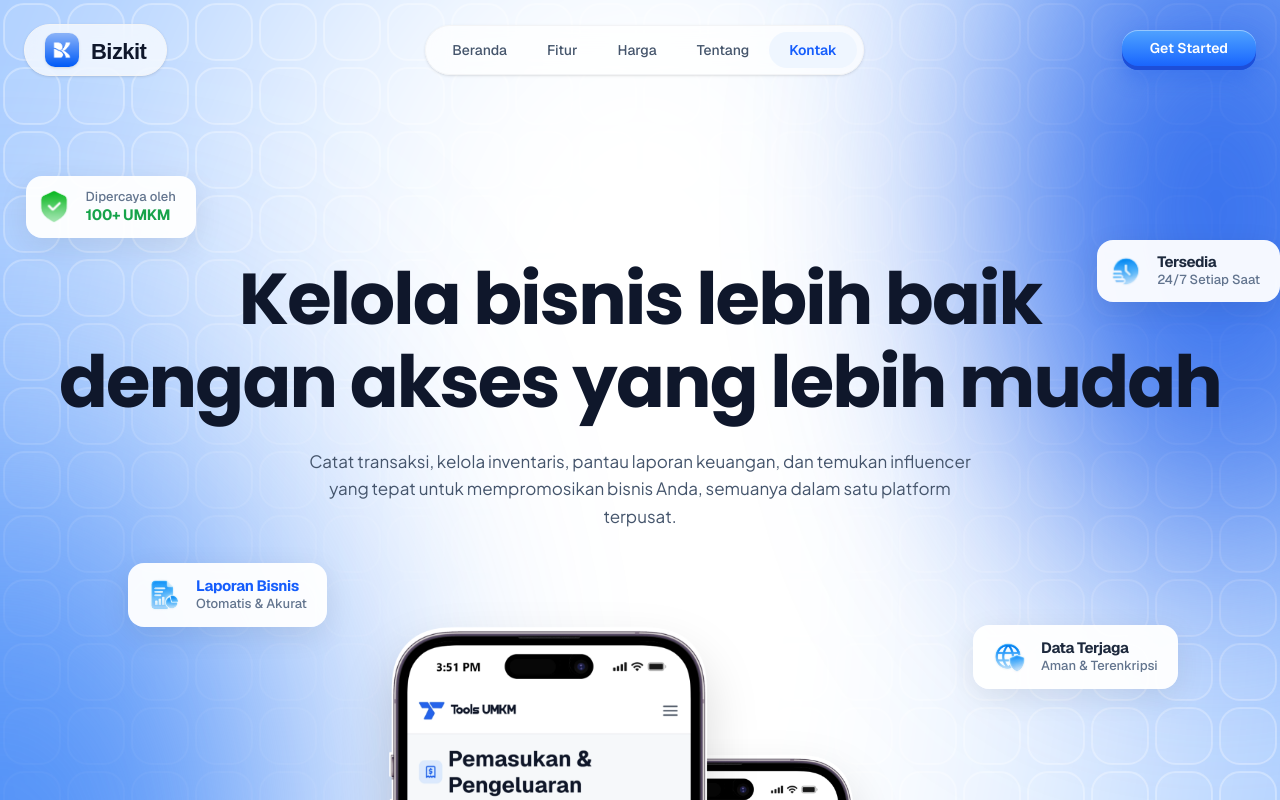
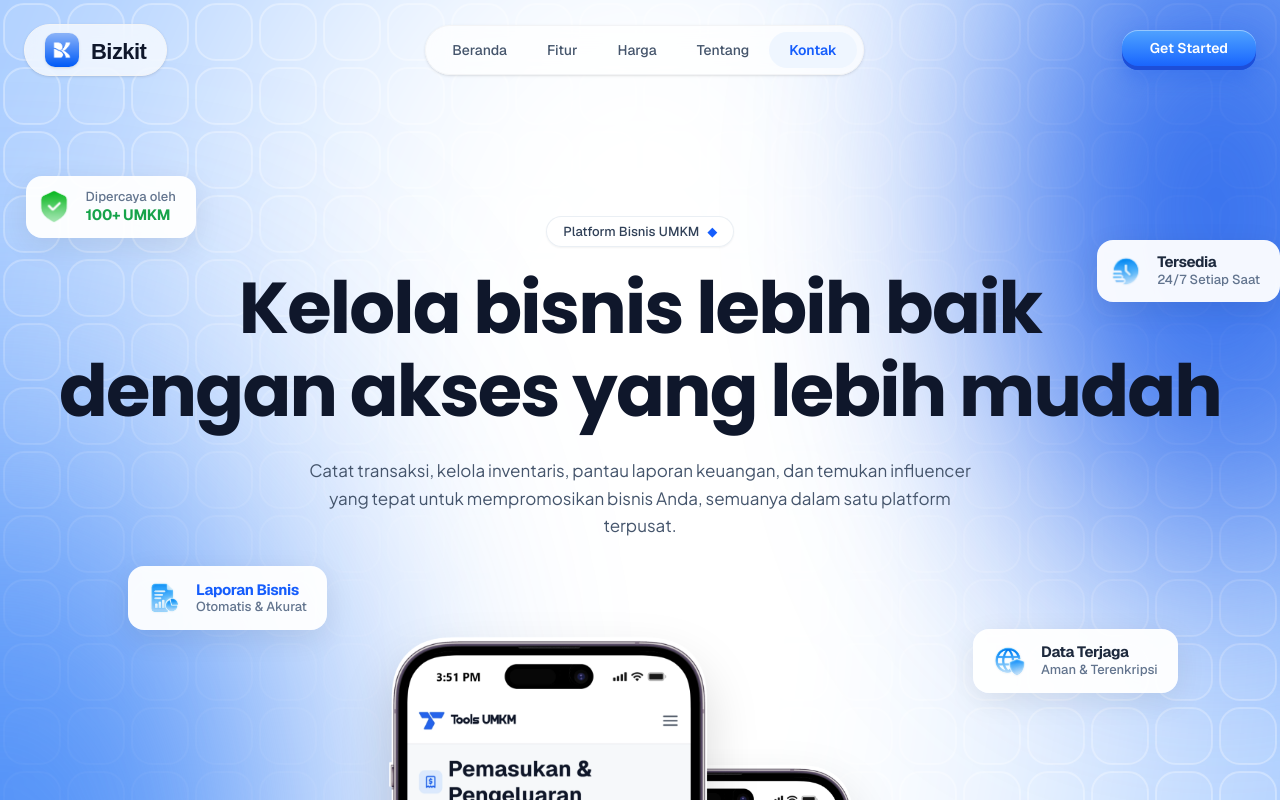
Before and after one commit to Radhyy/bizkit_umkmtools, a Next.js app: page / in a window 1280 px wide. Shown: the top 800 px of the page. Built offline with nearby package versions, Linux system fonts and the light colour scheme.

Commit message:
feat(landing): add modern pill badge with diamond above hero headline

```diff
--- a/src/app/page.tsx
+++ b/src/app/page.tsx
@@ -103,8 +103,14 @@ export default function Home() {
 
 
 
+        {/* Pill Badge (Style matched to screenshot) */}
+        <div className="inline-flex items-center gap-2 px-4 py-1.5 rounded-full bg-white/85 backdrop-blur-md border border-slate-200/70 shadow-xs text-xs sm:text-[13px] font-medium text-slate-700 mt-2 sm:mt-6 mb-3 sm:mb-5 animate-fade-in-up opacity-0 [animation-delay:50ms] hover:bg-white hover:shadow-sm transition-all select-none">
+          <span>Platform Bisnis UMKM</span>
+          <span className="text-blue-600 font-bold text-xs leading-none">◆</span>
+        </div>
+
         {/* Main Headline */}
-        <h1 className={`text-4xl md:text-[52px] lg:text-[64px] xl:text-[72px] font-bold text-slate-900 tracking-tight leading-[1.15] mt-16 md:mt-[66px] mb-6 w-full mx-auto ${poppins.className} animate-fade-in-up opacity-0 [animation-delay:100ms]`}>
+        <h1 className={`text-4xl md:text-[52px] lg:text-[64px] xl:text-[72px] font-bold text-slate-900 tracking-tight leading-[1.15] mb-6 w-full mx-auto ${poppins.className} animate-fade-in-up opacity-0 [animation-delay:100ms]`}>
           Kelola bisnis lebih baik <br className="hidden md:block" /> dengan akses yang lebih mudah
         </h1>
 
```
